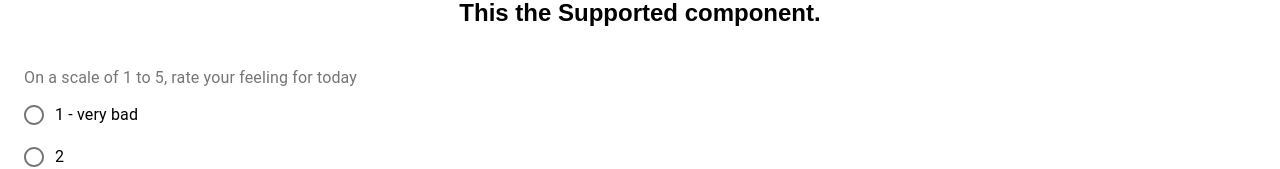
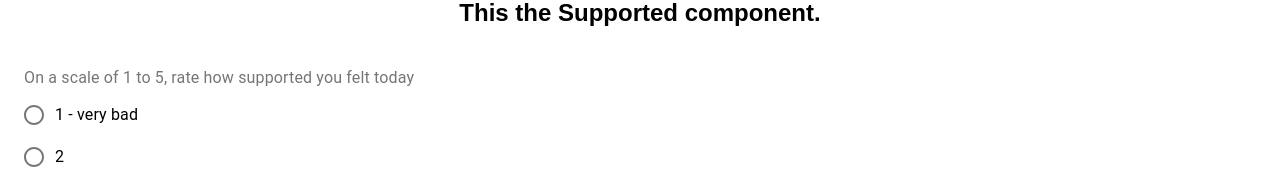
Before and after one commit to ericelvendahl/redux-feedback-loop, a React (Create React App) app: page /#/supported in a window 1280 px wide. Shown: the part 202-371 px from the top of the page. Built offline with nearby package versions, Linux system fonts and the light colour scheme.

Commit message:
fixed text above radio buttons per component

```diff
--- a/src/components/Supported/Supported.js
+++ b/src/components/Supported/Supported.js
@@ -59,7 +59,7 @@ class Supported extends Component {
         <div className={classes.root}>
           <FormControl component="fieldset" className={classes.formControl}>
             <FormLabel component="legend">
-              On a scale of 1 to 5, rate your feeling for today
+              On a scale of 1 to 5, rate how supported you felt today
             </FormLabel>
             <RadioGroup
               aria-label="Supported"
--- a/src/components/Understanding/Understanding.js
+++ b/src/components/Understanding/Understanding.js
@@ -59,7 +59,7 @@ class Understanding extends Component {
         <div className={classes.root}>
           <FormControl component="fieldset" className={classes.formControl}>
             <FormLabel component="legend">
-              On a scale of 1 to 5, rate your feeling for today
+              On a scale of 1 to 5, rate your level of understanding for today
             </FormLabel>
             <RadioGroup
               aria-label="Understanding"
```
